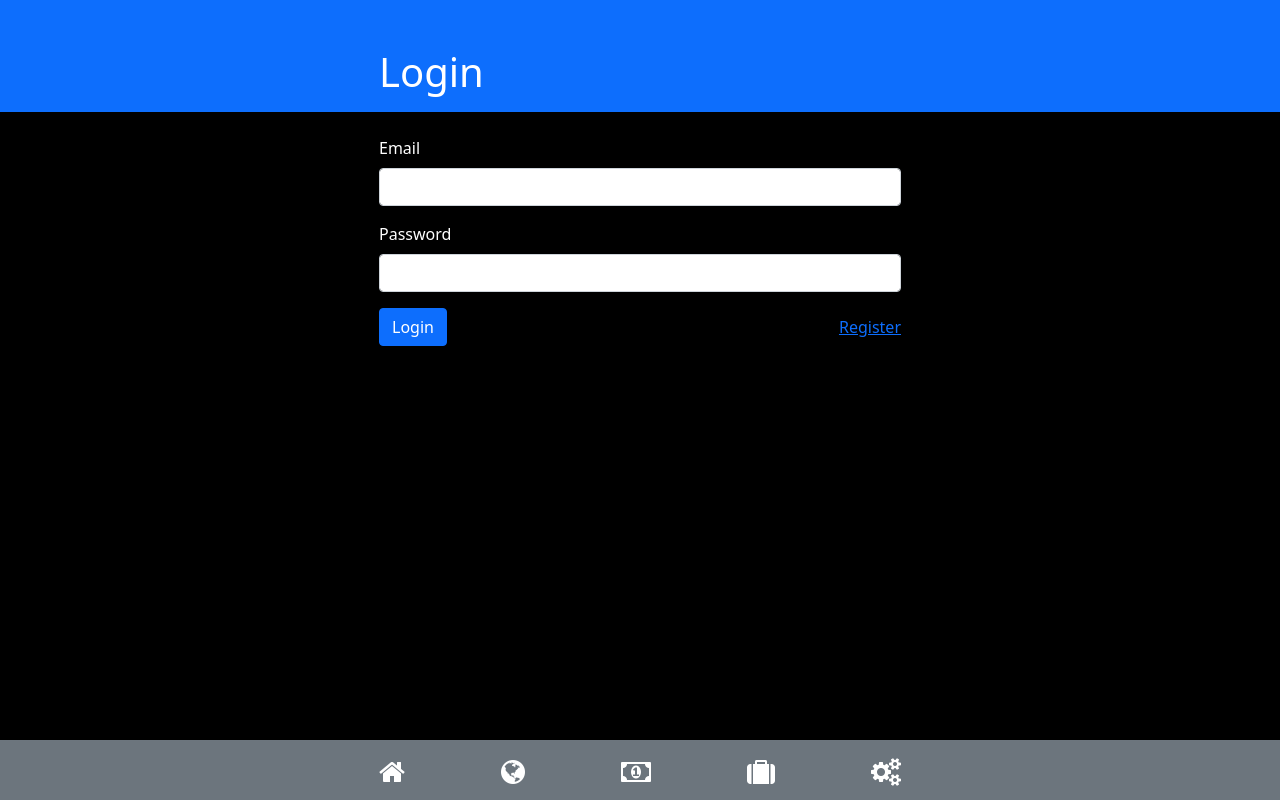
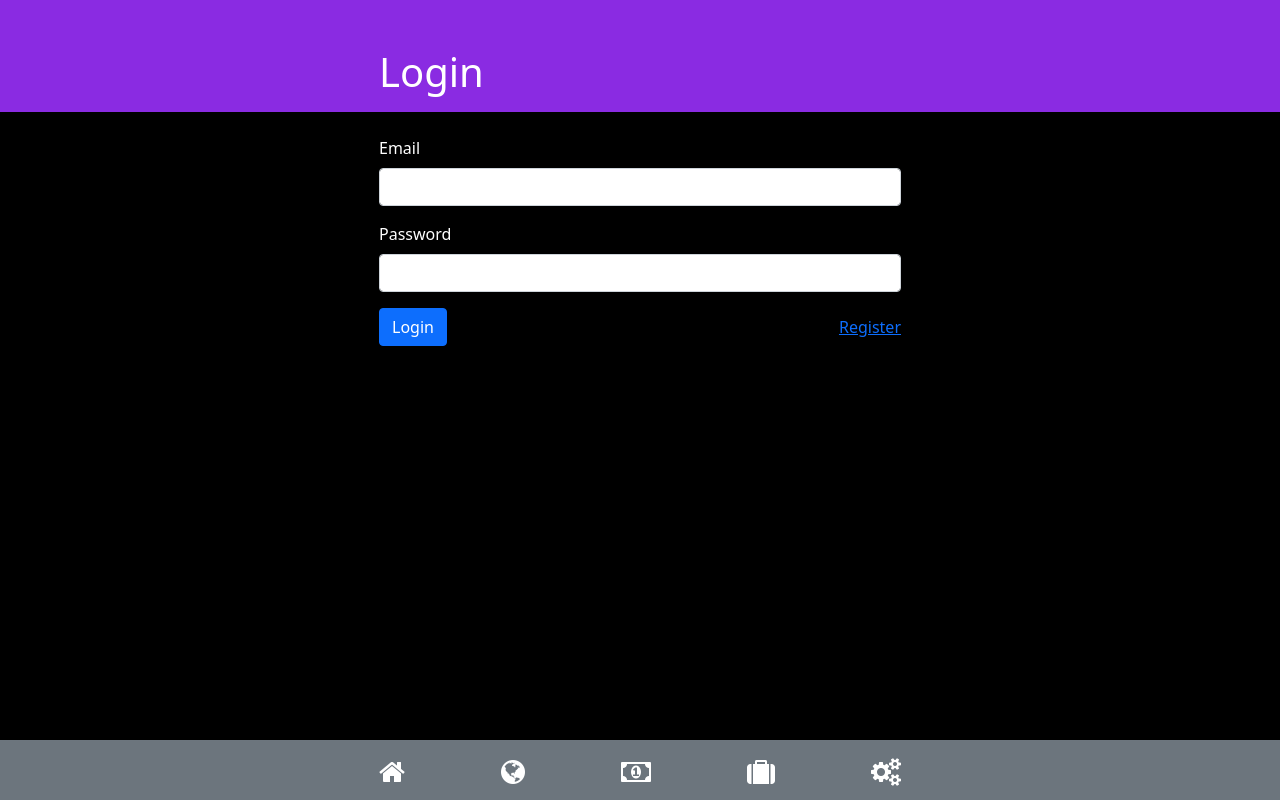
Before and after one commit to MihaiBlebea/trade-webapp, a Vue app: page /#/login in a window 1280 px wide. Built offline with nearby package versions, Linux system fonts and the light colour scheme.

Commit message:
Fix color

```diff
--- a/src/components/PageTitle.vue
+++ b/src/components/PageTitle.vue
@@ -1,5 +1,5 @@
 <template>
-	<div class="bg-primary">
+	<div class="bg-main">
 		<CenterLayout>
 			<h1 class="mb-3 mt-5">{{ title }}</h1>
 		</CenterLayout>
--- a/src/pages/SymbolPage.vue
+++ b/src/pages/SymbolPage.vue
@@ -2,7 +2,7 @@
 	<div>
 		<PageTitle :title="symbolTitle" />
 
-		<div class="bg-primary" v-if="symbol !== null">
+		<div class="bg-main" v-if="symbol !== null">
 			<StockChart :symbol="symbol.symbol" />
 		</div>
 
```
